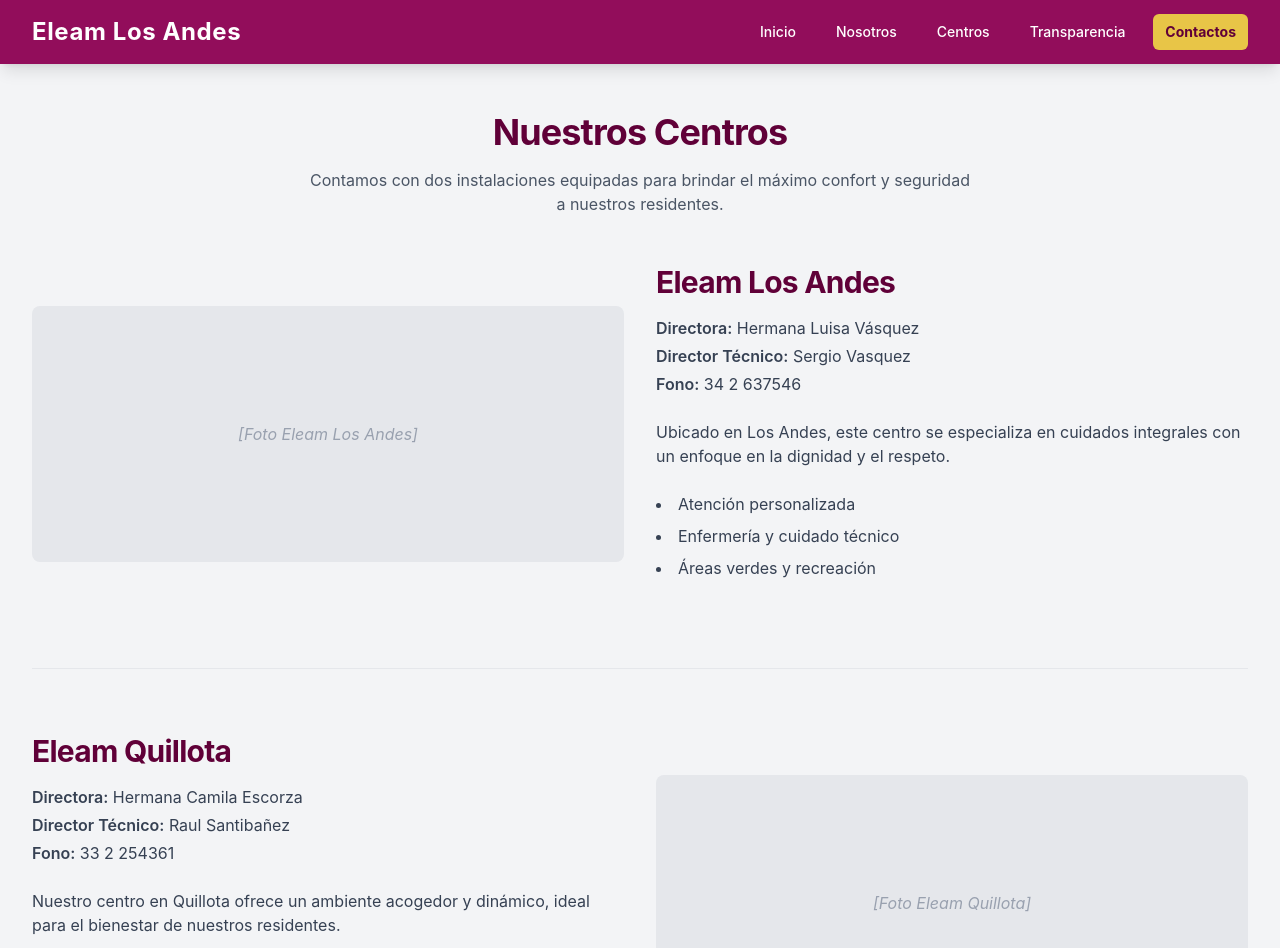
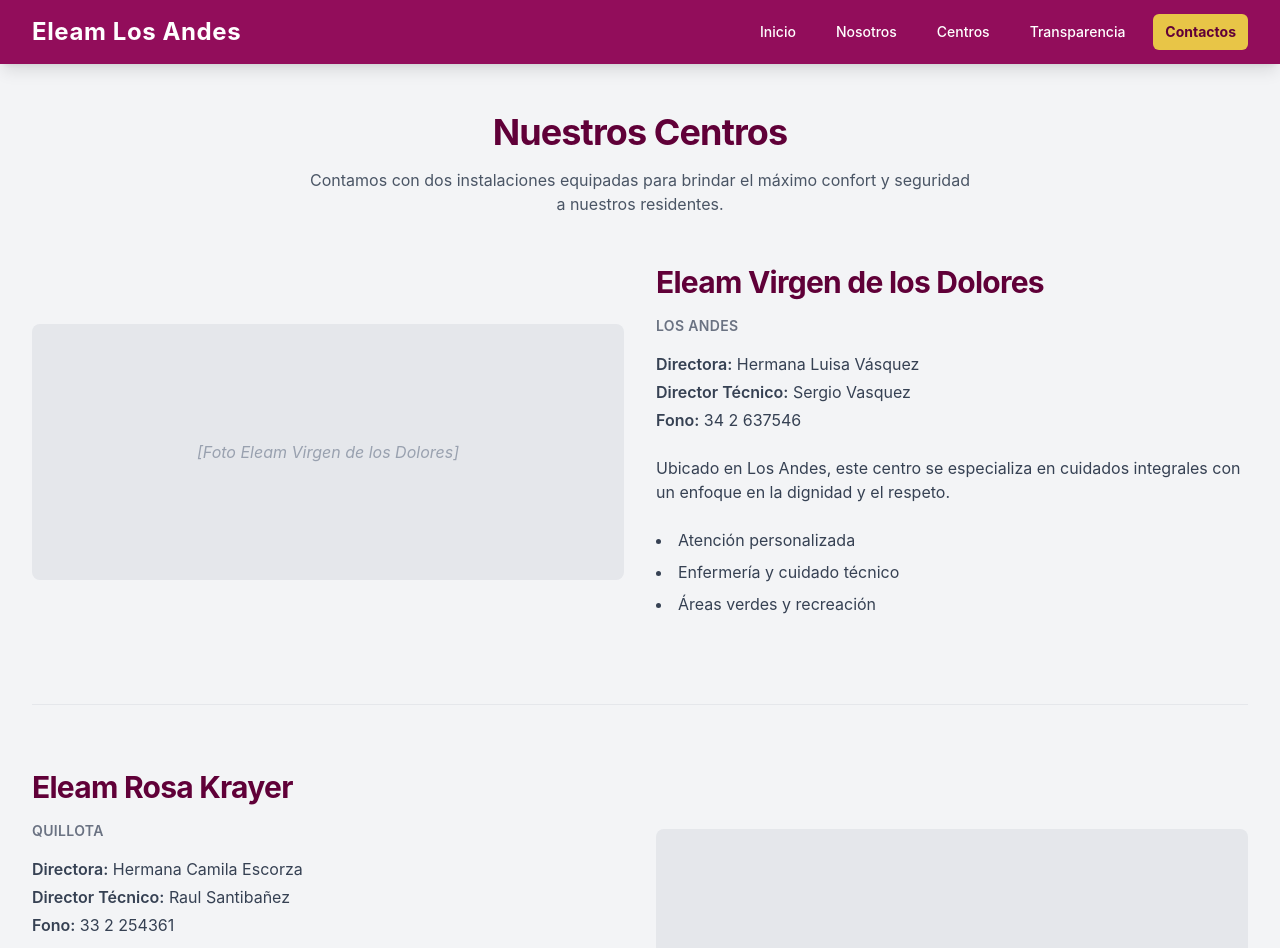
Before and after one commit to hamelec21/web-eleamlosandes, a Next.js app: page /centros in a window 1280 px wide. Shown: the top 948 px of the page. Built offline with nearby package versions, Linux system fonts and the light colour scheme.

Commit message:
Feat:cambio de nombre  de los centros

```diff
--- a/app/centros/page.tsx
+++ b/app/centros/page.tsx
@@ -9,13 +9,14 @@ export default function Centros() {
       </p>
 
       <div className="space-y-16">
-        {/* Eleam Los Andes */}
+        {/* Eleam Virgen de los Dolores (Los Andes) */}
         <div className="flex flex-col md:flex-row gap-8 items-center">
           <div className="w-full md:w-1/2 h-64 bg-gray-200 rounded-lg flex items-center justify-center">
-             <span className="text-gray-400 italic">[Foto Eleam Los Andes]</span>
+             <span className="text-gray-400 italic">[Foto Eleam Virgen de los Dolores]</span>
           </div>
           <div className="w-full md:w-1/2">
-            <h2 className="text-3xl font-bold text-primary mb-4">Eleam Los Andes</h2>
+            <h2 className="text-3xl font-bold text-primary mb-4">Eleam Virgen de los Dolores</h2>
+            <p className="text-sm text-gray-500 font-semibold mb-4 uppercase tracking-wide">Los Andes</p>
             <div className="mb-6 text-gray-700 space-y-1">
               <p><span className="font-semibold">Directora:</span> Hermana Luisa Vásquez</p>
               <p><span className="font-semibold">Director Técnico:</span> Sergio Vasquez</p>
@@ -34,13 +35,14 @@ export default function Centros() {
 
         <hr className="border-gray-200" />
 
-        {/* Eleam Quillota */}
+        {/* Eleam Rosa Krayer (Quillota) */}
         <div className="flex flex-col md:flex-row-reverse gap-8 items-center">
           <div className="w-full md:w-1/2 h-64 bg-gray-200 rounded-lg flex items-center justify-center">
-             <span className="text-gray-400 italic">[Foto Eleam Quillota]</span>
+             <span className="text-gray-400 italic">[Foto Eleam Rosa Krayer]</span>
           </div>
           <div className="w-full md:w-1/2">
-            <h2 className="text-3xl font-bold text-primary mb-4">Eleam Quillota</h2>
+            <h2 className="text-3xl font-bold text-primary mb-4">Eleam Rosa Krayer</h2>
+            <p className="text-sm text-gray-500 font-semibold mb-4 uppercase tracking-wide">Quillota</p>
             <div className="mb-6 text-gray-700 space-y-1">
               <p><span className="font-semibold">Directora:</span> Hermana Camila Escorza</p>
               <p><span className="font-semibold">Director Técnico:</span> Raul Santibañez</p>
--- a/app/contactos/page.tsx
+++ b/app/contactos/page.tsx
@@ -8,7 +8,7 @@ export default function Contactos() {
       <div className="grid grid-cols-1 md:grid-cols-2 gap-12">
         {/* Información de Contacto */}
         <div className="space-y-8">
-          <Card title="Eleam Los Andes">
+          <Card title="Eleam Virgen de los Dolores">
             <div className="space-y-4">
               <div className="flex items-start">
                 <div className="bg-primary text-white p-2 rounded-full mr-3 mt-1">
@@ -41,7 +41,7 @@ export default function Contactos() {
             </div>
           </Card>
 
-          <Card title="Eleam Quillota">
+          <Card title="Eleam Rosa Krayer">
             <div className="space-y-4">
               <div className="flex items-start">
                 <div className="bg-primary text-white p-2 rounded-full mr-3 mt-1">
--- a/app/transparencia/page.tsx
+++ b/app/transparencia/page.tsx
@@ -31,11 +31,14 @@ export default function Transparencia() {
         En cumplimiento con nuestros valores, ponemos a disposición pública la documentación relevante de nuestra gestión para cada uno de nuestros centros.
       </p>
 
-      {/* Eleam Los Andes Section */}
+      {/* Eleam Virgen de los Dolores (Los Andes) Section */}
       <div className="mb-16">
-        <h2 className="text-3xl font-bold text-primary mb-8 border-b-2 border-secondary pb-2 inline-block">
-          Eleam Los Andes
+        <h2 className="text-3xl font-bold text-primary mb-2">
+          Eleam Virgen de los Dolores
         </h2>
+        <p className="text-gray-500 font-semibold mb-8 uppercase tracking-wide border-b-2 border-secondary pb-2 inline-block">
+          Los Andes
+        </p>
         <div className="grid grid-cols-1 md:grid-cols-2 lg:grid-cols-3 gap-6">
           {commonCategories.map((category, index) => (
             <Card key={`norte-${index}`} title={category.title} className="h-full">
@@ -56,11 +59,14 @@ export default function Transparencia() {
         </div>
       </div>
 
-      {/* Eleam Quillota Section */}
+      {/* Eleam Rosa Krayer (Quillota) Section */}
       <div>
-        <h2 className="text-3xl font-bold text-primary mb-8 border-b-2 border-secondary pb-2 inline-block">
-          Eleam Quillota
+        <h2 className="text-3xl font-bold text-primary mb-2">
+          Eleam Rosa Krayer
         </h2>
+        <p className="text-gray-500 font-semibold mb-8 uppercase tracking-wide border-b-2 border-secondary pb-2 inline-block">
+          Quillota
+        </p>
         <div className="grid grid-cols-1 md:grid-cols-2 lg:grid-cols-3 gap-6">
           {commonCategories.map((category, index) => (
             <Card key={`sur-${index}`} title={category.title} className="h-full">
```
